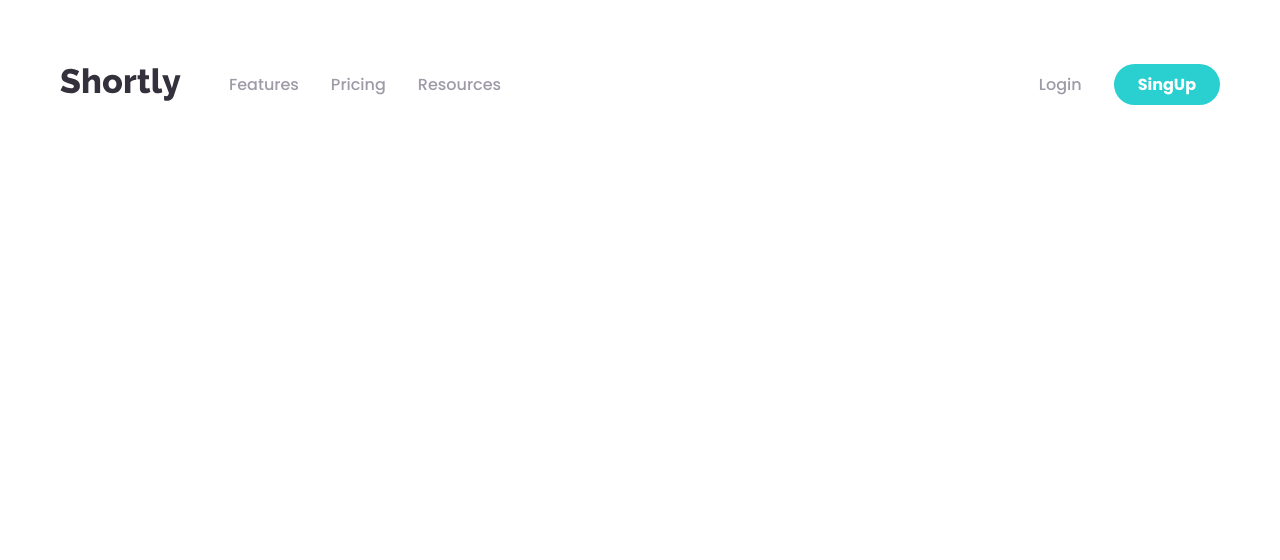
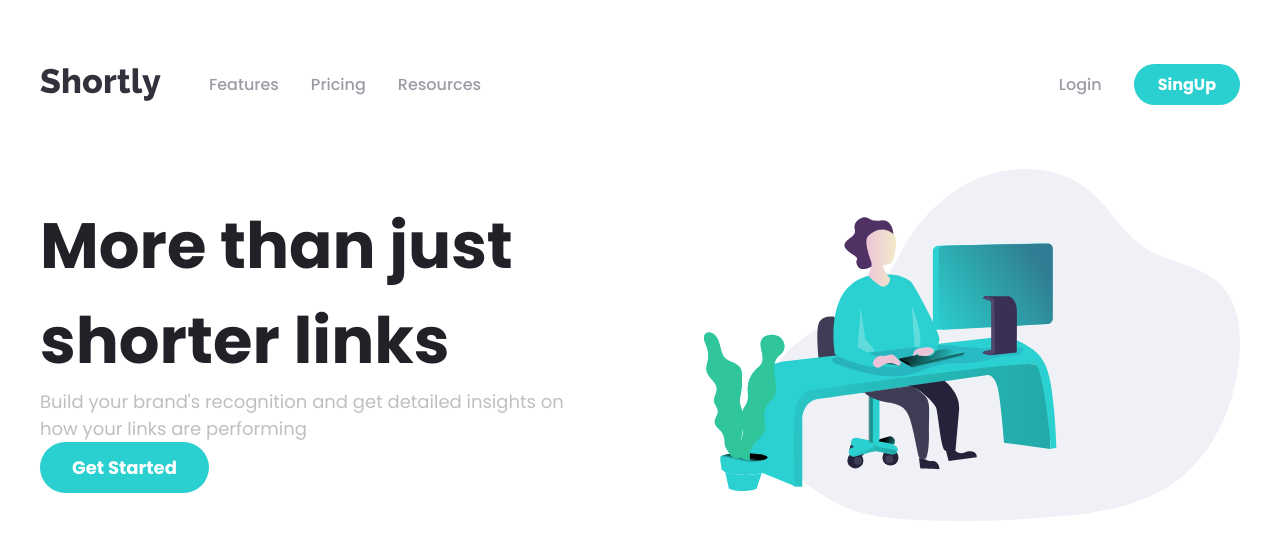
Before and after one commit to gabr7887/13---UrlShortening, a React (Vite) app: page / in a window 1280 px wide. Shown: the top 560 px of the page. Built offline with nearby package versions, Linux system fonts and the light colour scheme.

Commit message:
iniciado intro

```diff
--- a/src/App.css
+++ b/src/App.css
@@ -13,7 +13,7 @@
   box-sizing: border-box;
 }
 
-body, ul{
+body, ul, img, h1, p{
   margin: 0;
   padding: 0;
 }
@@ -24,6 +24,11 @@ ul{
 
 a{
   text-decoration: none;
+}
+
+img{
+  display: block;
+  max-width: 100%;
 }
 
 .container{
--- a/src/App.tsx
+++ b/src/App.tsx
@@ -1,9 +1,13 @@
 import './App.css'
 import Header from './components/Header'
+import Intro from './components/Intro'
 
 function App() {
   return (
+    <>
     <Header/>
+    <Intro/>
+    </>
   )
 }
 
--- a/src/components/Header.module.css
+++ b/src/components/Header.module.css
@@ -3,8 +3,14 @@
   grid-template-columns: auto 1fr;
   align-items: center;
   gap: 48px;
-  padding: 64px 20px;
+  padding: 64px 0px;
   position: relative;
+}
+
+@media (width < 1240px) {
+  .container{
+    padding: 64px 20px;
+  }
 }
 
 .nav{
@@ -93,12 +99,10 @@
   .hamburgerMenu.active::before{
     transform: rotate(-135deg);
     position: absolute;
-    top: 0px;
   }
 
   .hamburgerMenu.active::after{
     transform: rotate(135deg);
-    top: 0px;
   }
 
 
--- /dev/null
+++ b/src/components/Intro.module.css
@@ -0,0 +1,22 @@
+.container{
+  display: grid;
+  grid-template-columns: 1fr 1fr;
+  gap: 128px;
+}
+
+.content{
+  display: flex;
+  flex-direction: column;
+  align-items: start;
+  justify-content: center;
+}
+
+.content div h1{
+  font-size: 64px;
+  color: var(--corNverydarkv);
+}
+
+.content div p{
+  font-size: 18px;
+  color: var(--corNgray);
+}
--- /dev/null
+++ b/src/components/Intro.tsx
@@ -0,0 +1,20 @@
+import ButtonRound from './ButtonRound'
+import ilu from '../assets/images/illustration-working.svg'
+
+import style from './Intro.module.css'
+const Intro = () => {
+  return (
+    <div className={`container ${style.container}`}>
+      <div className={style.content}>
+        <div>
+        <h1>More than just shorter links</h1>
+        <p>Build your brand's recognition and get detailed insights on how your links are performing</p>
+        </div>
+        <ButtonRound>Get Started</ButtonRound>
+      </div>
+      <img src={ilu} alt="" />
+    </div>
+  )
+}
+
+export default Intro
```
